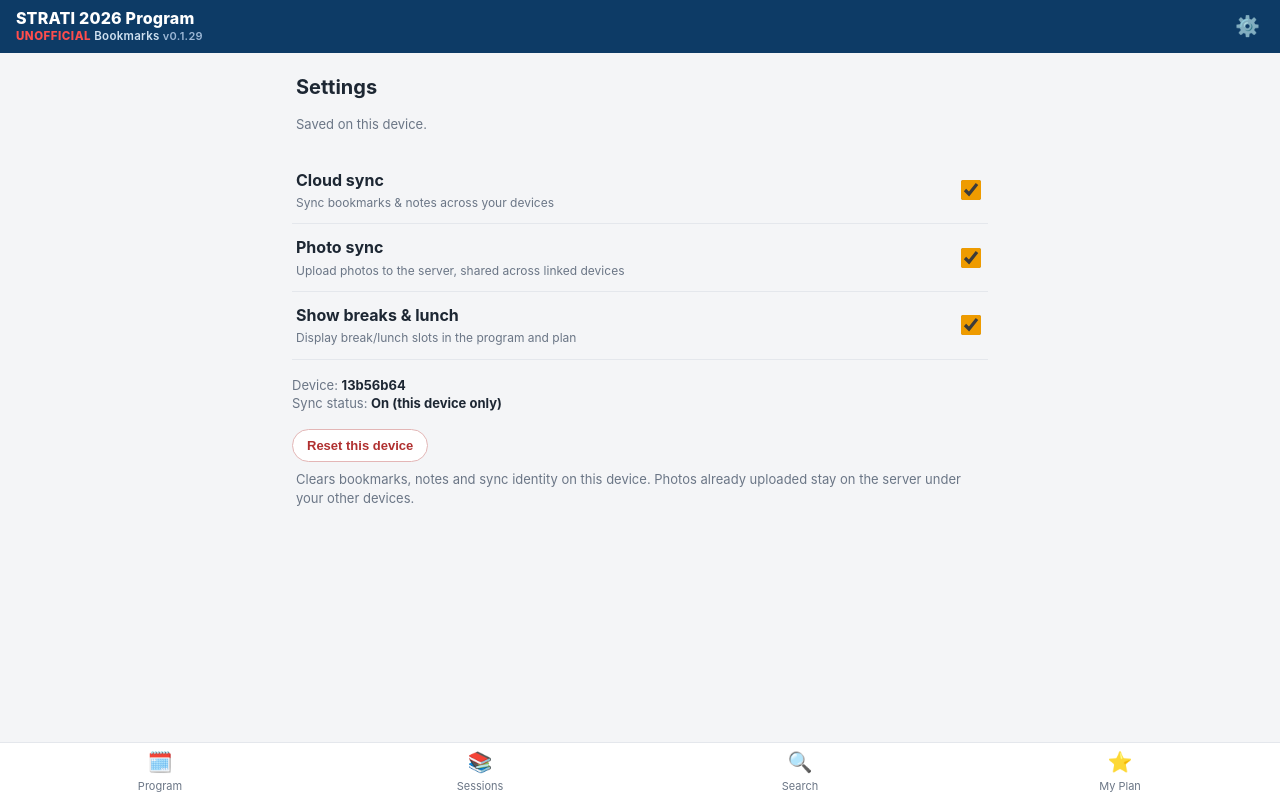
After one commit to jikhanjung/strati2026, a Django app: page /settings/ in a window 1280 px wide. The commit adds this page. Run offline with Django 5.2, Linux system fonts and the light colour scheme.

Commit message:
Add a Settings page (sync / photo sync / breaks toggles, reset device)
New /settings/ (gear in the header) with per-device toggles stored in
localStorage: Cloud sync, Photo sync, Show breaks. app.js gates syncing, photo
upload/markers, and break display accordingly; "Reset this device" clears local
bookmarks/notes and the sync identity.

Co-Authored-By: Claude Opus 4.8 (1M context) <noreply@anthropic.com>

```diff
--- a/congress/templates/base.html
+++ b/congress/templates/base.html
@@ -15,6 +15,7 @@
         <span class="brand-main">STRATI&nbsp;2026 Program</span>
         <span class="brand-sub"><span class="brand-unofficial">Unofficial</span> Bookmarks
           <span class="brand-ver">v{{ version }}</span></span></a>
+      <a href="{% url 'settings' %}" class="appbar-gear" aria-label="Settings">⚙️</a>
     </div>
   </header>
 
--- /dev/null
+++ b/congress/templates/congress/settings.html
@@ -0,0 +1,60 @@
+{% extends "base.html" %}
+{% block title %}Settings · STRATI 2026{% endblock %}
+{% block content %}
+<h1 class="page-h">Settings</h1>
+<p class="hint">Saved on this device.</p>
+
+<div class="settings">
+  <label class="setting">
+    <span class="setting-t"><b>Cloud sync</b><small>Sync bookmarks &amp; notes across your devices</small></span>
+    <input type="checkbox" id="cfg-sync">
+  </label>
+  <label class="setting">
+    <span class="setting-t"><b>Photo sync</b><small>Upload photos to the server, shared across linked devices</small></span>
+    <input type="checkbox" id="cfg-photos">
+  </label>
+  <label class="setting">
+    <span class="setting-t"><b>Show breaks &amp; lunch</b><small>Display break/lunch slots in the program and plan</small></span>
+    <input type="checkbox" id="cfg-breaks">
+  </label>
+</div>
+
+<div id="settings-info" class="settings-info"></div>
+
+<button id="reset-local" class="sync-btn danger">Reset this device</button>
+<p class="hint" style="margin-top:8px">Clears bookmarks, notes and sync identity on this device. Photos already uploaded stay on the server under your other devices.</p>
+{% endblock %}
+
+{% block scripts %}
+<script>
+(function () {
+  const cfg = STRATI.getCfg();
+  const map = { sync: 'cfg-sync', photos: 'cfg-photos', breaks: 'cfg-breaks' };
+  Object.keys(map).forEach(k => {
+    const el = document.getElementById(map[k]);
+    if (!el) return;
+    el.checked = !!cfg[k];
+    el.addEventListener('change', () => {
+      STRATI.setCfg({ [k]: el.checked });
+      // 동기화/사진/표시 동작을 깔끔히 반영하기 위해 새로고침
+      location.reload();
+    });
+  });
+
+  const info = document.getElementById('settings-info');
+  if (info) {
+    const linked = STRATI.isLinked(), n = STRATI.linkedCount();
+    const dev = (STRATI.deviceId() || '').slice(0, 8);
+    info.innerHTML = '<div>Device: <b>' + dev + '</b></div>'
+      + '<div>Sync status: <b>' + (cfg.sync ? (linked ? 'Linked' + (n >= 2 ? ' · ' + n + ' devices' : '') : 'On (this device only)') : 'Off') + '</b></div>';
+  }
+
+  const reset = document.getElementById('reset-local');
+  if (reset) reset.addEventListener('click', () => {
+    if (!confirm('Reset this device? Bookmarks, notes and the sync link on THIS device will be cleared.')) return;
+    STRATI.resetLocal();
+    location.href = '{% url "program" %}';
+  });
+})();
+</script>
+{% endblock %}
--- a/congress/templates/congress/talk_detail.html
+++ b/congress/templates/congress/talk_detail.html
@@ -83,10 +83,14 @@
     }, 400);
   });
 
-  // ── 사진 (IndexedDB, 기기 로컬) ───────────────────────────────────
+  // ── 사진 (서버 동기화) ───────────────────────────────────────────
   const strip = document.getElementById('photo-strip');
   const input = document.getElementById('photo-input');
   if (!strip || !input) return;
+  if (!STRATI.getCfg().photos) {                 // 사진 기능 꺼짐 → 섹션 숨김
+    const sec = strip.closest('.photos'); if (sec) sec.hidden = true;
+    return;
+  }
   function openLightbox(url) {
     const ov = document.createElement('div');
     ov.className = 'lightbox';
--- a/congress/templates/congress/timetable.html
+++ b/congress/templates/congress/timetable.html
@@ -33,6 +33,10 @@
   const devList = document.getElementById('device-list');
   const unlinkBtn = document.getElementById('unlink-this');
   if (!link || !enter) return;
+  if (!STRATI.getCfg().sync) {                 // 동기화 꺼짐 → 페어링 UI 숨김
+    const sec = link.closest('.sync'); if (sec) sec.hidden = true;
+    return;
+  }
   function renderLinked() {
     if (!status) return;
     const linked = STRATI.isLinked(), n = STRATI.linkedCount();
@@ -250,7 +254,7 @@
   STRATI.refresh();
 
   // 단독(전체폭) 카드에 사진 썸네일 (겹침 그리드 카드는 잘리므로 제외)
-  document.querySelectorAll('#tt .talk[data-id]').forEach(async el => {
+  if (STRATI.getCfg().photos) document.querySelectorAll('#tt .talk[data-id]').forEach(async el => {
     if (el.classList.contains('gtalk')) return;
     const tid = parseInt(el.dataset.id, 10);
     if (!STRATI.hasPhoto(tid)) return;
--- a/congress/urls.py
+++ b/congress/urls.py
@@ -11,6 +11,7 @@ urlpatterns = [
     path("abstract/<int:pk>/", views.abstract_detail, name="abstract_detail"),
     path("search/", views.search, name="search"),
     path("timetable/", views.timetable, name="timetable"),
+    path("settings/", views.settings_page, name="settings"),
     path("calendar.ics", views.calendar_ics, name="calendar_ics"),
     path("api/talks/", views.api_talks, name="api_talks"),
     path("api/sync/", views.api_sync, name="api_sync"),
--- a/congress/views.py
+++ b/congress/views.py
@@ -162,6 +162,11 @@ def search(request):
 def timetable(request):
     """북마크는 localStorage. 이 페이지는 JS가 /api/talks 로 렌더링."""
     return render(request, "congress/timetable.html", {})
+
+
+def settings_page(request):
+    """사용자 설정(동기화·사진 on/off 등). 값은 localStorage, JS로 처리."""
+    return render(request, "congress/settings.html", {})
 
 
 def api_talks(request):
--- a/static/app.js
+++ b/static/app.js
@@ -4,6 +4,22 @@
   const SKEY = "strati_state";     // {bm:{id:{v,ts}}, notes:{id:{v,ts}}}
   const DKEY = "strati_device";    // 영구 디바이스 ID (페어링해도 안 바뀜)
   const TKEY = "strati_token";     // 싱크 토큰(공유 버킷 키; 페어링 시 상대 것으로 교체)
+  const CKEY = "strati_cfg";       // 사용자 설정
+  const CFG_DEFAULT = { sync: true, photos: true, breaks: true };
+
+  function getCfg() {
+    try { return Object.assign({}, CFG_DEFAULT, JSON.parse(localStorage.getItem(CKEY) || "{}")); }
+    catch (e) { return Object.assign({}, CFG_DEFAULT); }
+  }
+  function setCfg(patch) {
+    const c = Object.assign(getCfg(), patch);
+    localStorage.setItem(CKEY, JSON.stringify(c));
+    return c;
+  }
+  function resetLocal() {
+    [SKEY, DKEY, TKEY, "strati_linked", "strati_devices", "strati_photo_ids",
+     "strati_photos_migrated", "strati_bm", "strati_notes"].forEach(k => localStorage.removeItem(k));
+  }
 
   function nowTs() { return Date.now(); }
 
@@ -79,8 +95,12 @@
     saveState();
   }
   let syncT, syncing = false, syncAgain = false;
-  function scheduleSync() { clearTimeout(syncT); syncT = setTimeout(syncNow, 800); }
+  function scheduleSync() {
+    if (!getCfg().sync) return;
+    clearTimeout(syncT); syncT = setTimeout(syncNow, 800);
+  }
   async function syncNow() {
+    if (!getCfg().sync) return;       // 동기화 꺼짐 → 순수 로컬
     if (syncing) { syncAgain = true; return; }
     syncing = true;
     try {
@@ -117,6 +137,7 @@
   let firstDone;
   const firstSync = new Promise(r => { firstDone = r; });
   function initSync() {
+    if (!getCfg().sync) { firstDone(); return; }   // 동기화 꺼짐 → 즉시 진행
     const cap = setTimeout(firstDone, 3000);
     syncNow().finally(() => { clearTimeout(cap); firstDone(); });
   }
@@ -229,6 +250,7 @@
   }
   // 이 토큰이 사진 가진 talk 목록 동기화 → 카드 마커 갱신
   async function syncPhotoTalks() {
+    if (!getCfg().photos || !getCfg().sync) return;
     try {
       const res = await fetch("/api/photos/talks/", { headers: { "X-Device": deviceToken() } });
       if (!res.ok) return;
@@ -238,6 +260,7 @@
   }
   // 구버전 로컬(IndexedDB) 사진을 서버로 1회 업로드
   async function migratePhotos() {
+    if (!getCfg().photos || !getCfg().sync) return;
     if (localStorage.getItem("strati_photos_migrated") === "1") return;
     let d;
     try {
@@ -308,6 +331,7 @@
   });
 
   document.addEventListener("DOMContentLoaded", function () {
+    document.body.classList.toggle("hide-breaks", !getCfg().breaks);
     refresh(); initSync(); syncPhotoTalks(); migratePhotos();
   });
 
@@ -316,5 +340,6 @@
     hasPhoto, getPhotos, addPhotoFile, deletePhoto, syncPhotoTalks,
     syncNow, firstSync, deviceToken, deviceId, pairNew, pairClaim,
     isLinked, linkedCount, listDevices, forgetDevice, unlinkThisDevice,
+    getCfg, setCfg, resetLocal,
   };
 })();
--- a/static/style.css
+++ b/static/style.css
@@ -75,6 +75,21 @@ a { color: inherit; text-decoration: none; }
 .talk-photos { display: flex; gap: 5px; margin-top: 6px; flex-wrap: wrap; }
 .talk-photo { width: 46px; height: 46px; object-fit: cover; border-radius: 6px;
   border: 1px solid var(--line); }
+
+/* Settings */
+.appbar-gear { margin-left: auto; font-size: 20px; text-decoration: none; line-height: 1;
+  align-self: center; padding: 4px; }
+.settings { margin: 6px 0 16px; }
+.setting { display: flex; align-items: center; gap: 12px; padding: 12px 4px;
+  border-bottom: 1px solid var(--line); }
+.setting-t { flex: 1 1 auto; display: flex; flex-direction: column; gap: 2px; }
+.setting-t small { color: var(--muted); font-size: 12px; }
+.setting input[type=checkbox] { flex: 0 0 auto; width: 20px; height: 20px; accent-color: var(--accent); }
+.settings-info { margin: 4px 0 16px; font-size: 13px; color: var(--muted); }
+.settings-info b { color: var(--ink); }
+
+/* Hide breaks/lunch when disabled in settings */
+.hide-breaks .brk, .hide-breaks .gap { display: none; }
 
 /* Device sync (My Plan) */
 .sync { margin: 22px 2px 8px; padding-top: 16px; border-top: 1px solid var(--line); }
```
Also changed, not shown: devlog/20260630_034_settings_page.md (added, +32 -0 lines).
